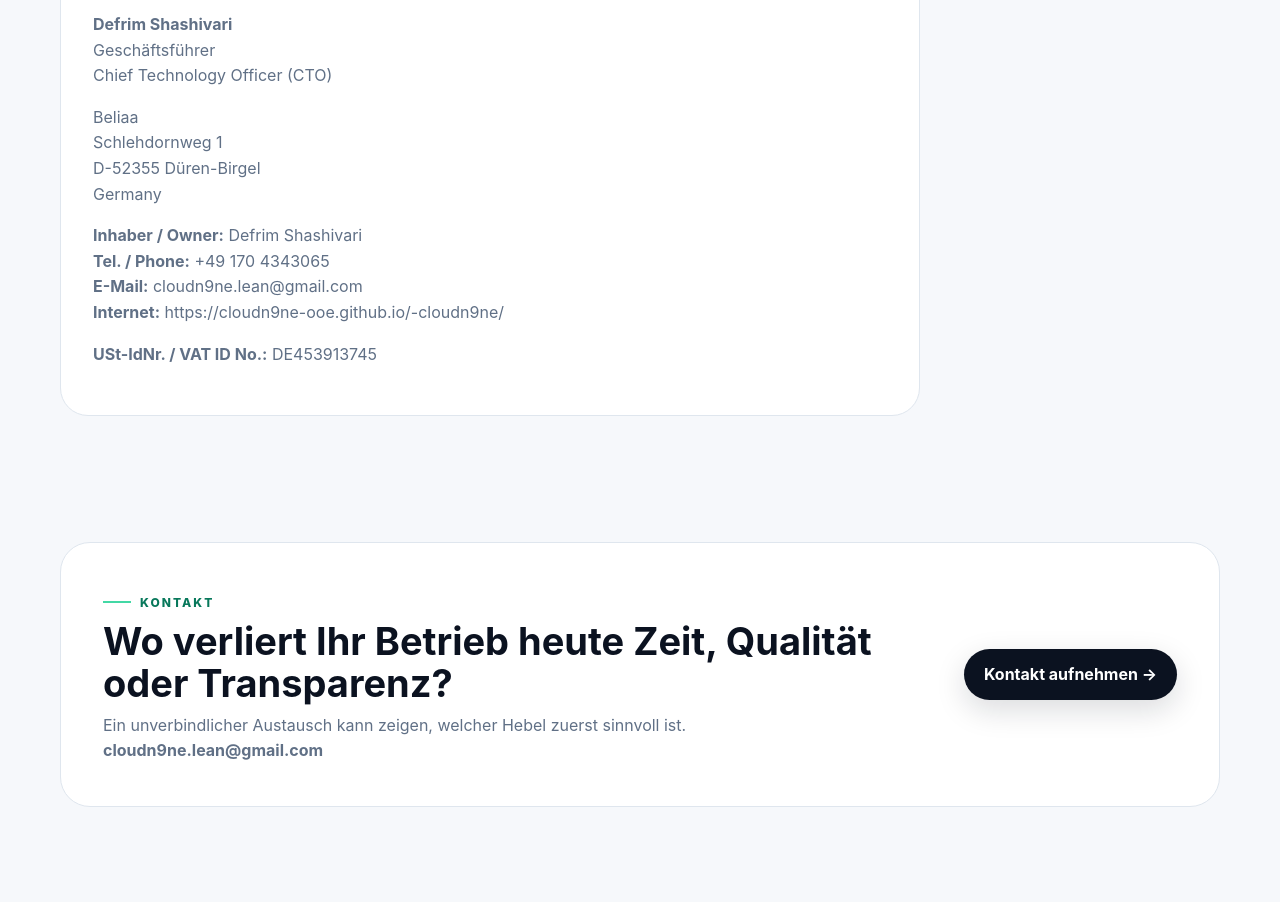
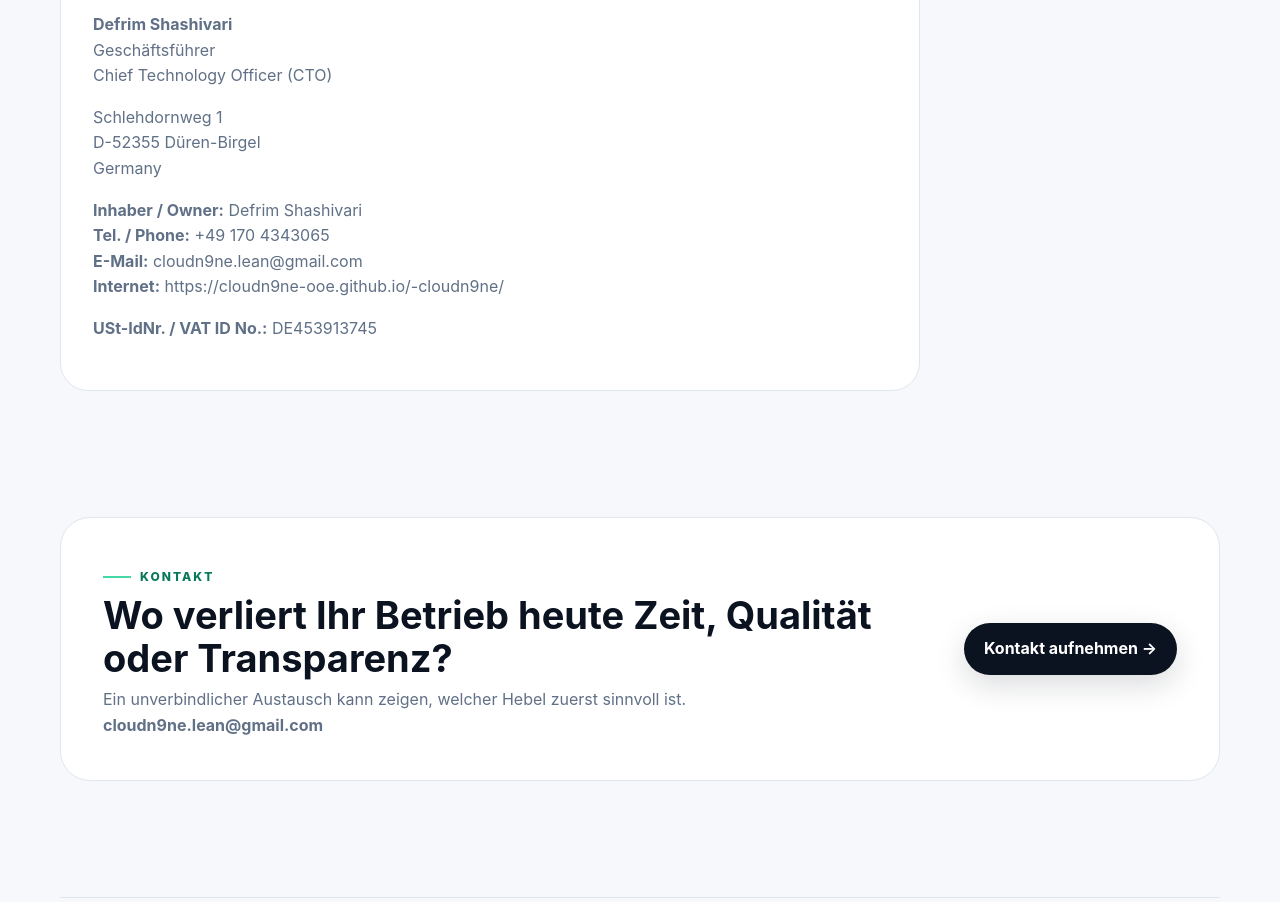
Before and after one commit to Cloudn9ne-OOE/-cloudn9ne, a plain HTML site: page index.html in a window 1280 px wide. Shown: the part 4210-5112 px from the top of the page. Drawn offline with Linux system fonts and the light colour scheme.

Commit message:
Add files via upload

```diff
--- a/index.html
+++ b/index.html
@@ -175,7 +175,6 @@
         </p>
 
         <p>
-          Beliaa<br>
           Schlehdornweg 1<br>
           D-52355 Düren-Birgel<br>
           Germany
```
